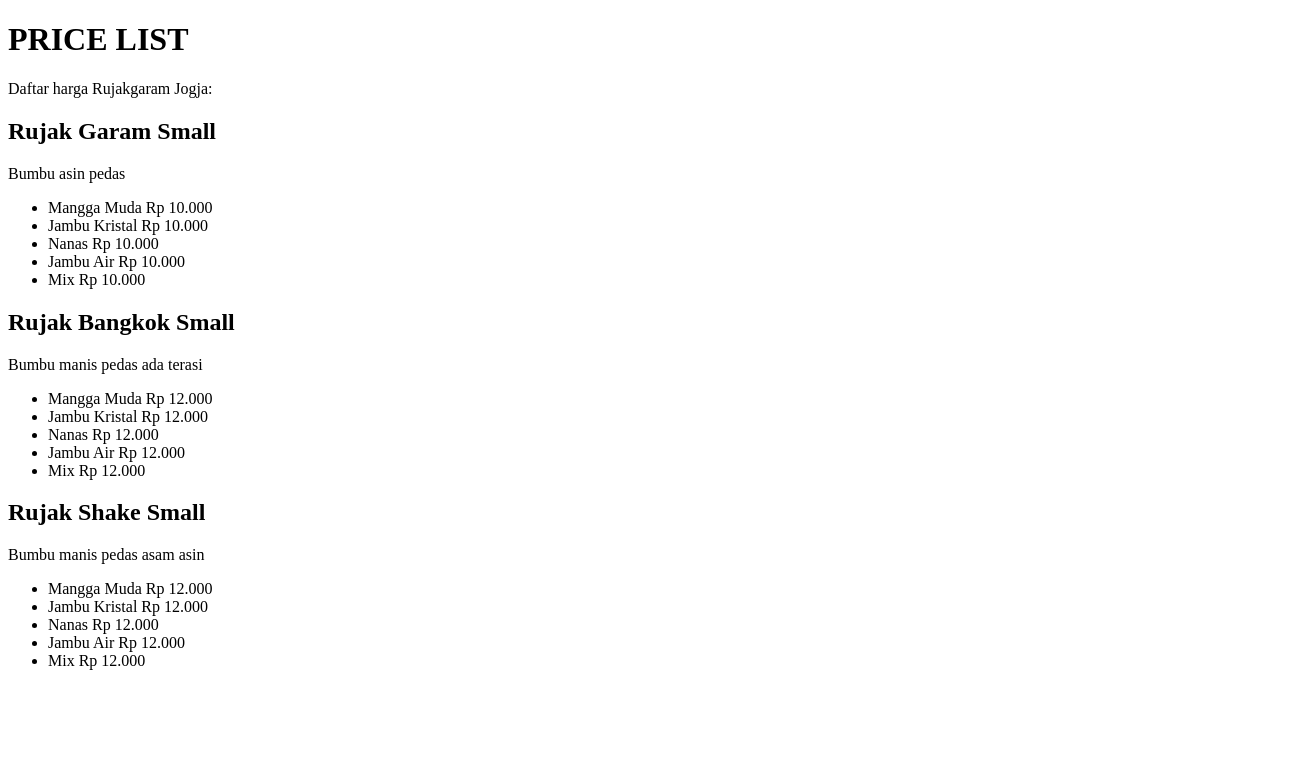
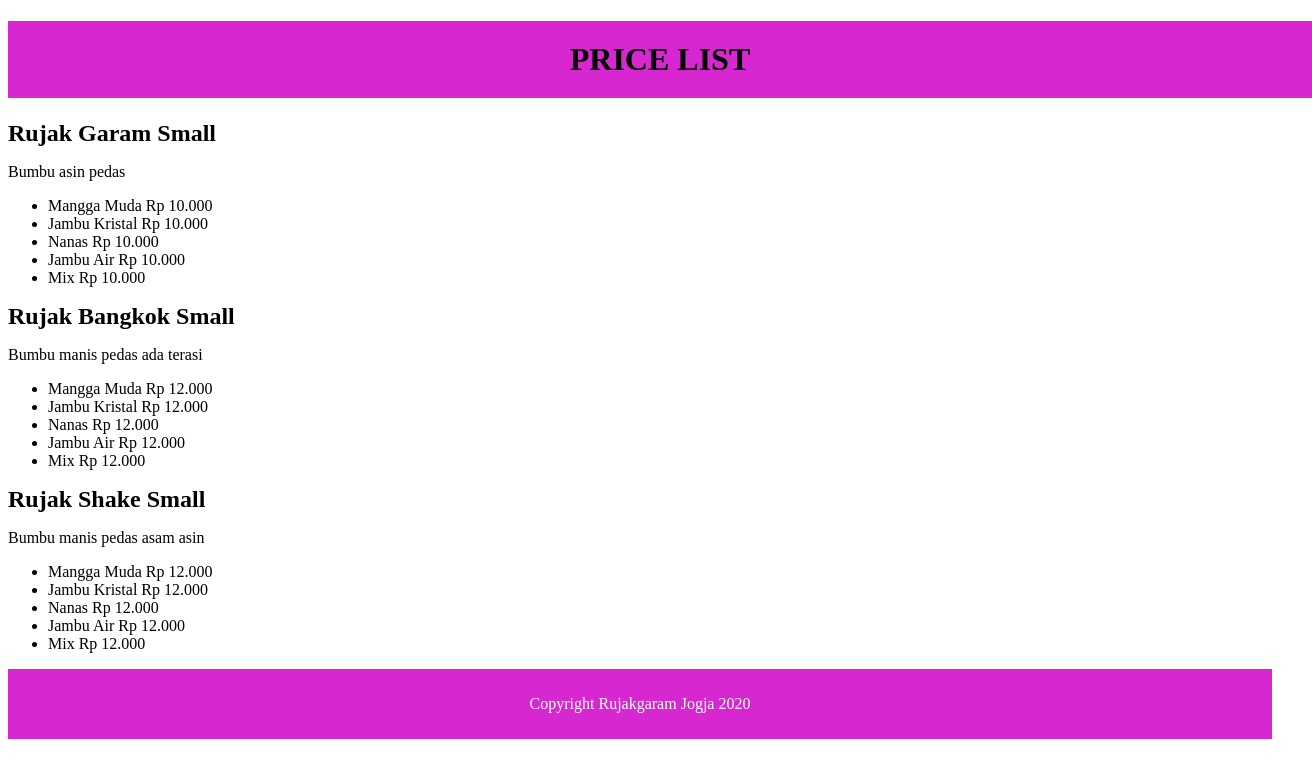
Before and after one commit to lecodingdev/price-list, a plain HTML site: page index.html in a window 1280 px wide. Shown: the whole page, 1312 px wide, since content can reach past the window. Drawn offline with Linux system fonts and the light colour scheme.

Commit message:
update commit

```diff
--- a/index.html
+++ b/index.html
@@ -4,12 +4,13 @@
     <meta charset="UTF-8">
     <meta http-equiv="X-UA-Compatible" content="IE=edge">
     <meta name="viewport" content="width=device-width, initial-scale=1.0">
+    <link rel="stylesheet" href="style.css">
     <title>Price List Rujakgaram Jogja</title>
 </head>
 <body>
     <h1>PRICE LIST</h1>
-        <P>Daftar harga Rujakgaram Jogja:</P>
 
+    <section class="garam">
     <h2>Rujak Garam Small</h2>
         <p>Bumbu asin pedas</p>
         <ul>
@@ -19,7 +20,9 @@
             <li>Jambu Air Rp 10.000</li>
             <li>Mix Rp 10.000</li>
         </ul>
+    </section>
 
+    <section class="bangkok">
     <h2>Rujak Bangkok Small</h2>
         <p>Bumbu manis pedas ada terasi</p>
         <ul>
@@ -29,7 +32,9 @@
             <li>Jambu Air Rp 12.000</li>
             <li>Mix Rp 12.000</li>
         </ul>
+    </section>
 
+    <section class="shake">
     <h2> Rujak Shake Small</h2>
         <p>Bumbu manis pedas asam asin</p>
         <ul>
@@ -39,7 +44,11 @@
             <li>Jambu Air Rp 12.000</li>
             <li>Mix Rp 12.000</li>
         </ul>
+    </section>
 
+    <footer>
+        <p class="copyright"> Copyright Rujakgaram Jogja 2020</p>
+    </footer>
 
 </body>
 </html>
--- a/style.css
+++ b/style.css
@@ -0,0 +1,38 @@
+h1{
+    background-color: #d627d0;
+    padding: 20px;
+    text-align: center;
+    position: relative;
+    width: 100%;
+    z-index: 1;
+    top: 0;
+    left: 0;
+}
+
+.garam h2{
+    max-width: 100%;
+    width: 1200px;
+    margin: 0;
+    padding: 0;
+    display: inline-block;
+    position: relative;
+}
+
+.bangkok h2{
+    width: 1200px;
+    margin: 0;
+    padding: 0;
+}
+
+.shake h2{
+    width: 1200px;
+    margin: 0;
+    padding: 0;
+}
+
+footer{
+    background: #d627d0;
+    color: white;
+    padding: 10px;
+    text-align:center;
+}
```
